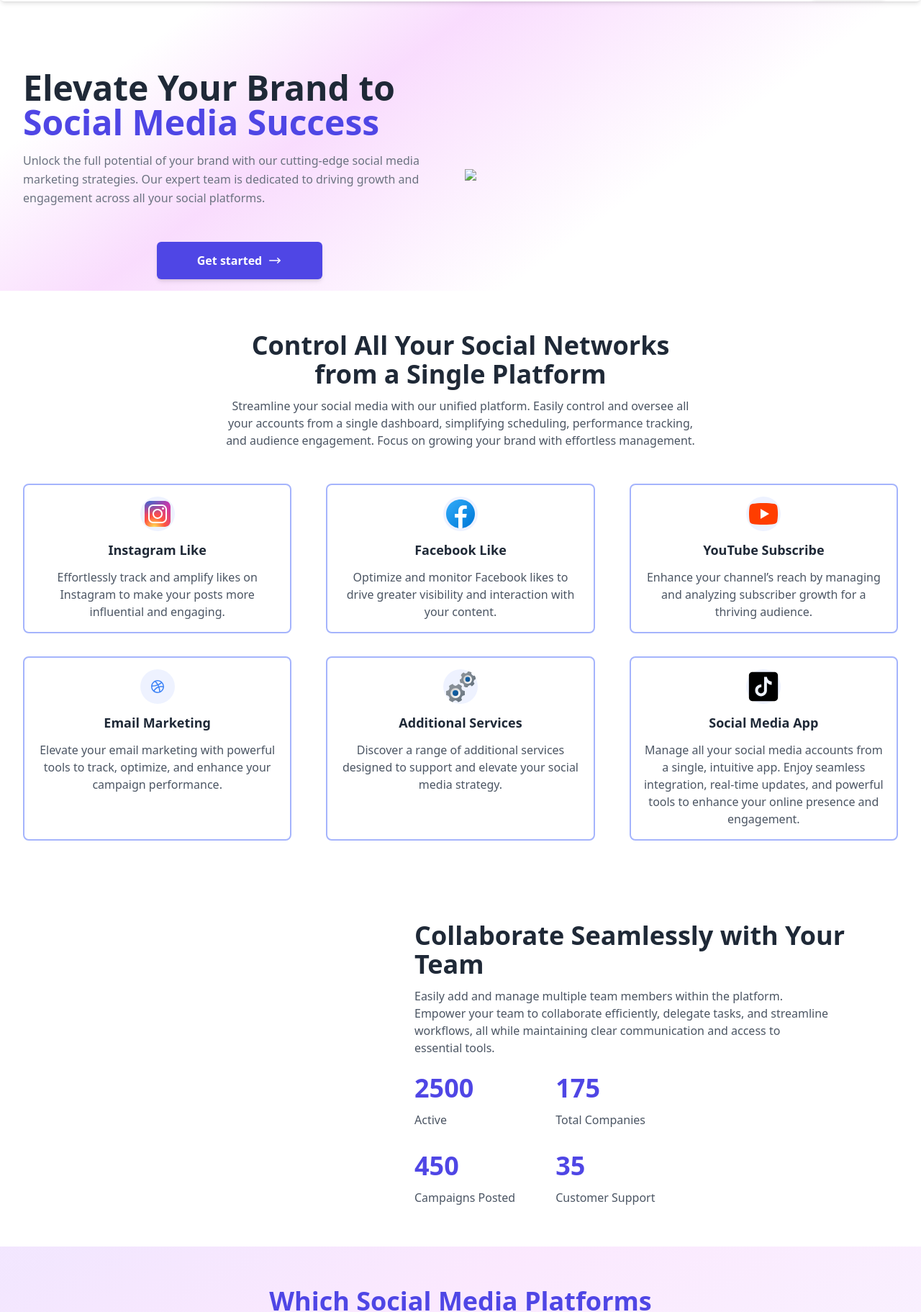
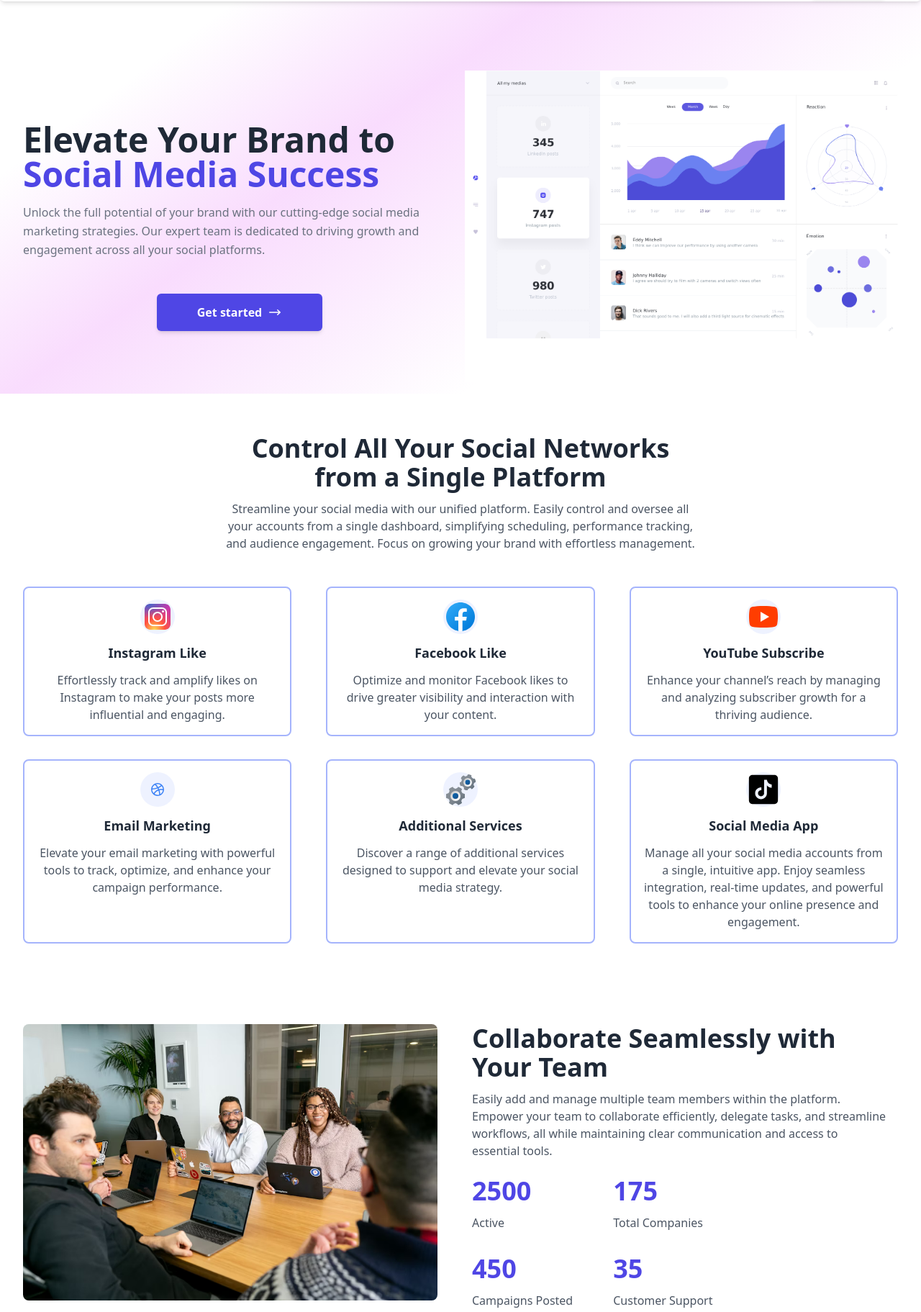
Before and after one commit to maajidAwol/SMM-Panel-Hub, a plain HTML site: page index.html in a window 1280 px wide. Shown: the part 86-1909 px from the top of the page at 72% size. Drawn offline with Linux system fonts and the light colour scheme; the site is published under a folder, as on GitHub Pages, so addresses that start at the root find nothing.

Commit message:
Update index.html

```diff
--- a/index.html
+++ b/index.html
@@ -104,7 +104,7 @@
         </div>
       </div>
       <div class="flex-1 text-center mt-4 lg:mt-0 lg:ml-3 ">
-        <img src="/assets/hero.png" class="w-full mx-auto sm:w-10/12 lg:w-full " />
+        <img src="assets/hero.png" class="w-full mx-auto sm:w-10/12 lg:w-full " />
       </div>
     </section>
 
@@ -359,7 +359,7 @@
       <div class="max-w-screen-xl mx-auto px-4 text-gray-600 gap-x-12 items-start justify-between lg:flex md:px-8">
         <div class="sm:hidden lg:block lg:max-w-xl">
           <img
-            src="/assets/team.png"
+            src="assets/team.png"
             class="rounded-lg" alt="" />
         </div>
         <div class="mt-6 gap-12 sm:mt-0 md:flex lg:block">
```
